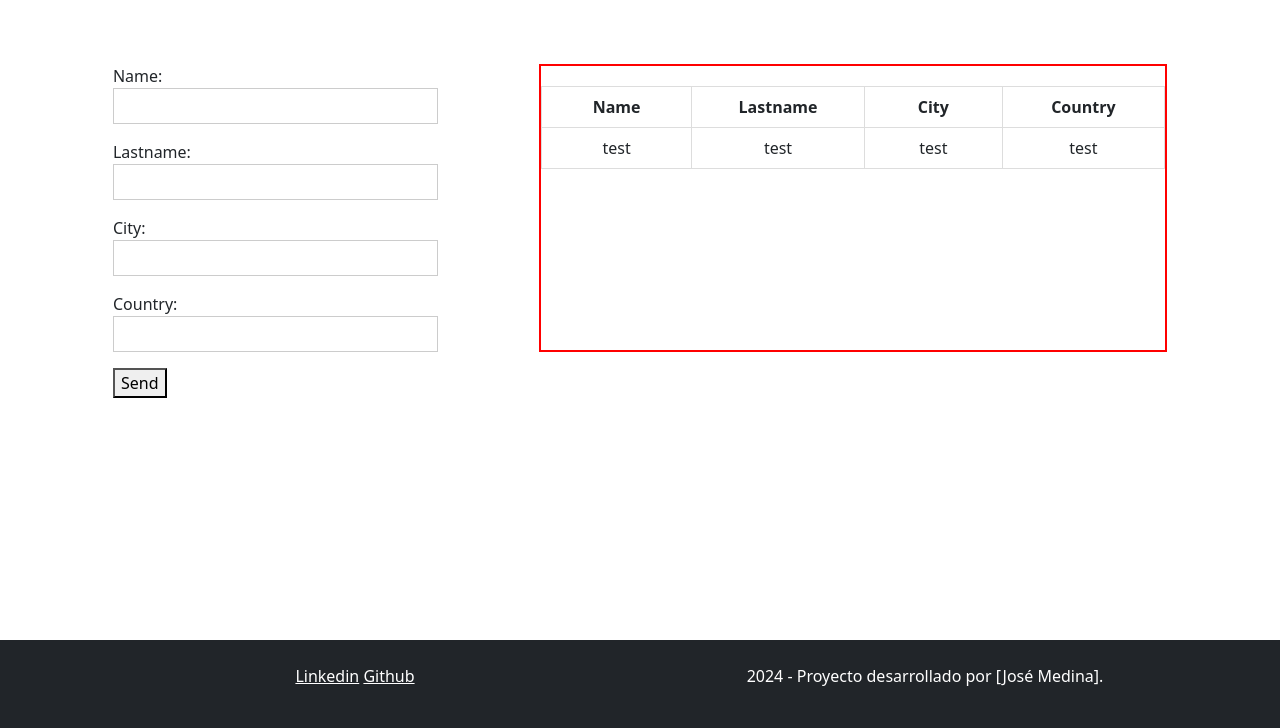
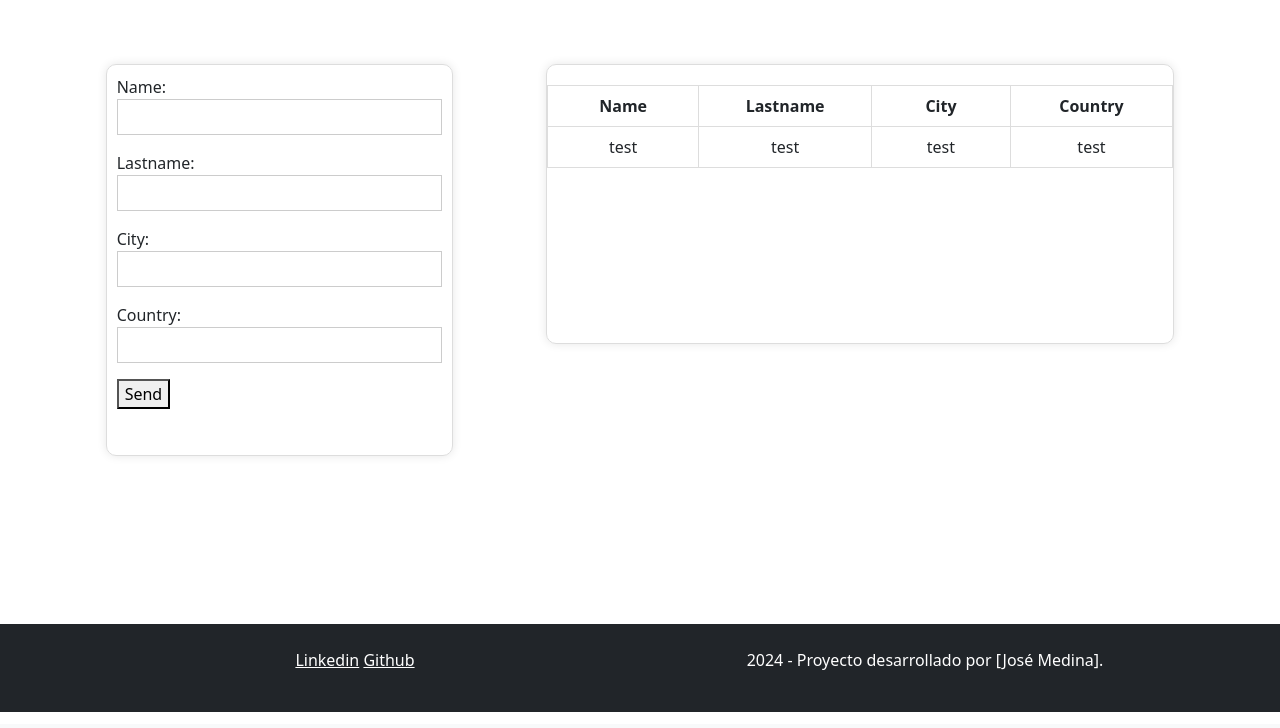
Before and after one commit to josemedina1/FormularioSimple_Django, a Django app: page / in a window 1280 px wide. Shown: the part 76-804 px from the top of the page. Run offline with Django 5.2, Linux system fonts and the light colour scheme; data comes from the database, SQL or seed files in the repository.

Commit message:
css index

```diff
--- a/formulario/crud/static/css/base.css
+++ b/formulario/crud/static/css/base.css
@@ -1,5 +1,5 @@
 main{
-    height: 80vh;
+    height: 78vh;
     display: flex;
     flex-direction: column;
     justify-content: center;
--- a/formulario/crud/static/css/index.css
+++ b/formulario/crud/static/css/index.css
@@ -1,3 +1,18 @@
+form{
+    border: 1px solid #ddd; /* Delineado suave */
+    box-shadow: 0 0 10px rgba(0, 0, 0, 0.1);
+    height: 70%;
+    border-radius: 10px;
+    padding: 10px;
+}
+
+.inputform{
+    border: 1px solid #ccc;
+    padding: 5px;
+    width: 100%;
+    box-sizing: border-box;
+}
+
 .data{
     display: flex;
     justify-content: space-evenly;
@@ -6,16 +21,11 @@
 }
 
 .overflow-auto{
-    border: 2px solid red;
+    border: 1px solid #ddd; /* Delineado suave */
+    box-shadow: 0 0 10px rgba(0, 0, 0, 0.1);
     height: 50%;
     width: 50%;
-}
-
-.inputform{
-    border: 1px solid #ccc;
-    padding: 5px;
-    width: 100%;
-    box-sizing: border-box;
+    border-radius: 10px;
 }
 
 .table-container {
```
Also changed, not shown: formulario/crud/templates/layouts/data.html (deleted).
